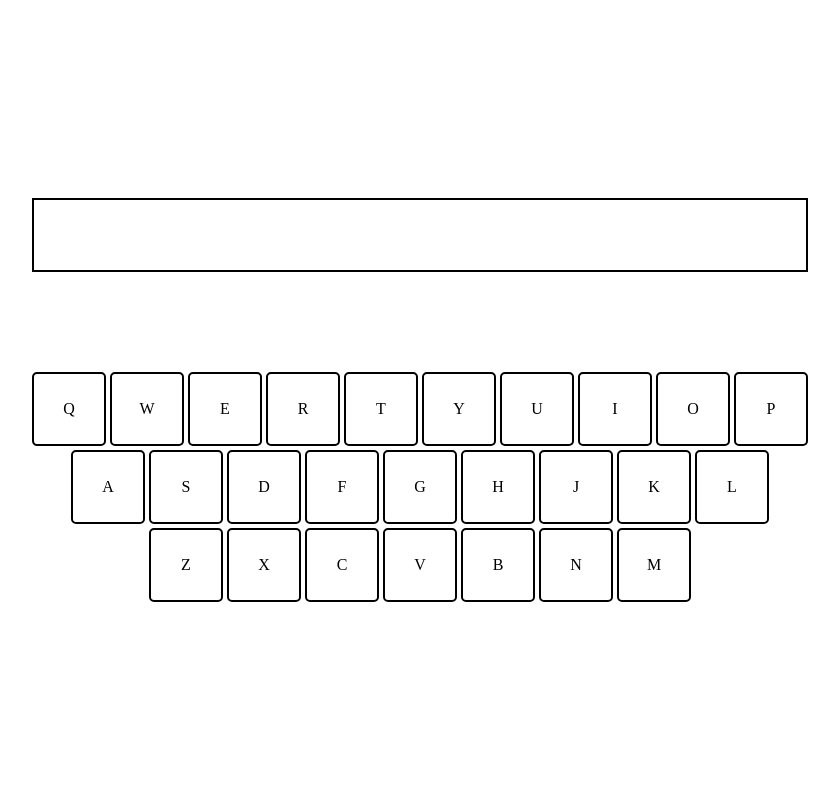
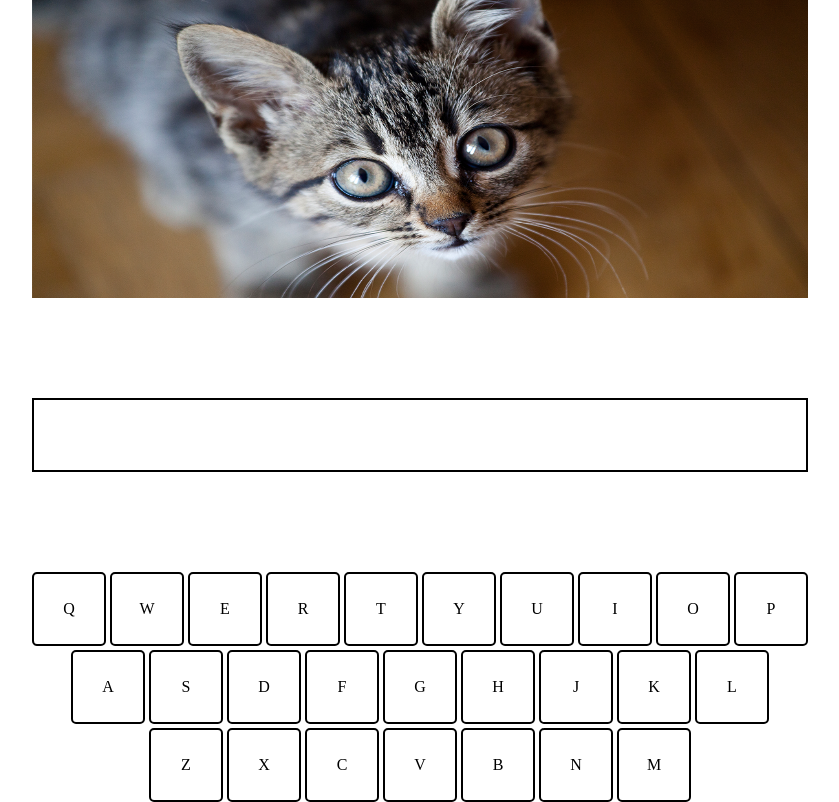
Before and after one commit to jzapiorkowski/guess-the-word, a React app: page / in a window 1280 px wide. Shown: the whole page, without its empty margins (220-1059 px from the left). Built offline with nearby package versions, Linux system fonts and the light colour scheme.

Commit message:
add images to guess

```diff
--- a/src/textArea/TextArea.js
+++ b/src/textArea/TextArea.js
@@ -1,17 +1,32 @@
-import React, { useState } from 'react';
+import React, { useEffect, useState } from 'react';
 import { WordOutput } from '../wordOutput/WordOutput';
 import { Keyboard } from '../keyboard/Keyboard';
 import './textArea.css';
+import photos from '../images/index';
 
 export const TextArea = () => {
+  const images = Object.keys(photos);
   const [word, setWord] = useState('');
+  const [currentImage, setCurrentImage] = useState(0);
+
+  useEffect(() => {
+    if (images[currentImage].toUpperCase() === word.toUpperCase()) {
+      changeImage();
+      setWord('');
+    }
+  }, [word]);
 
   function handleKeyboardChanges(button) {
     setWord(word + button);
   }
 
+  const changeImage = () => {
+    setCurrentImage(currentImage + 1);
+  };
+
   return (
     <div className='text-area'>
+      <img src={photos[images[currentImage]]} alt='nie dziala'></img>
       <WordOutput word={word}></WordOutput>
       <Keyboard handleKeyboardChange={handleKeyboardChanges}></Keyboard>
     </div>
--- a/src/textArea/textArea.scss
+++ b/src/textArea/textArea.scss
@@ -2,4 +2,8 @@
   display: flex;
   flex-direction: column;
   gap: 100px;
+  img {
+    height: 300px;
+    // width: auto;
+  }
 }
```
Also changed, not shown: src/textArea/textArea.css, 1 other file.
